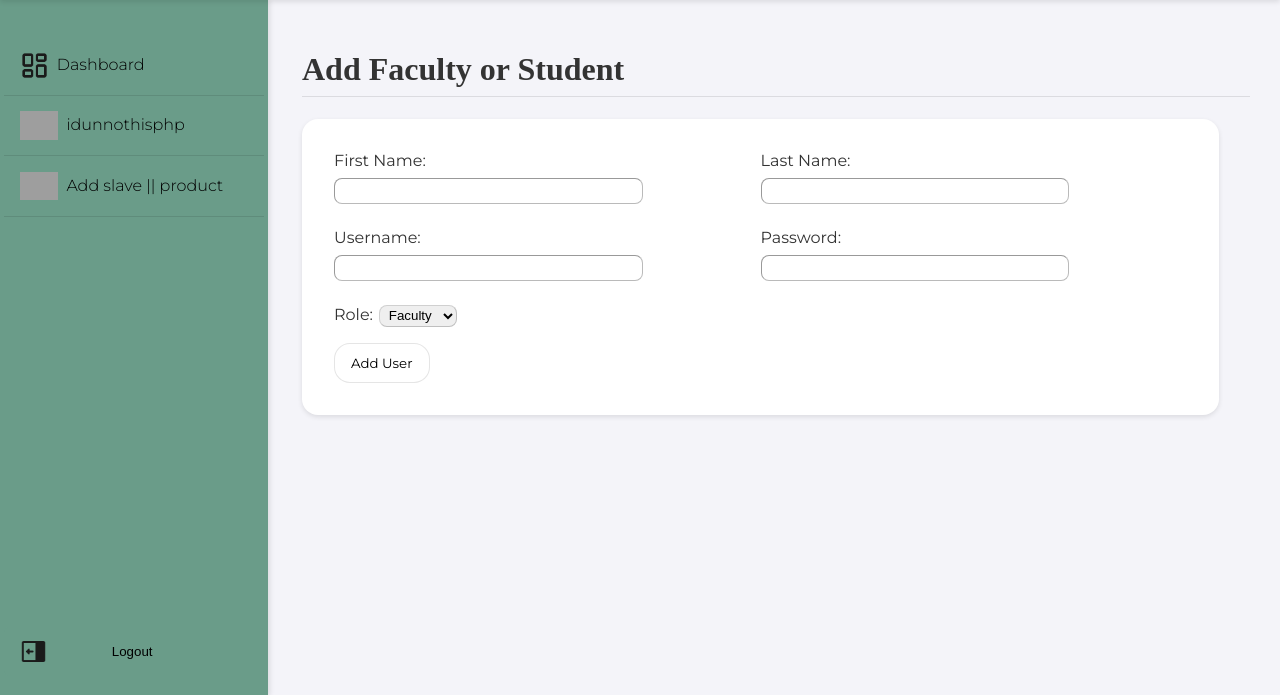
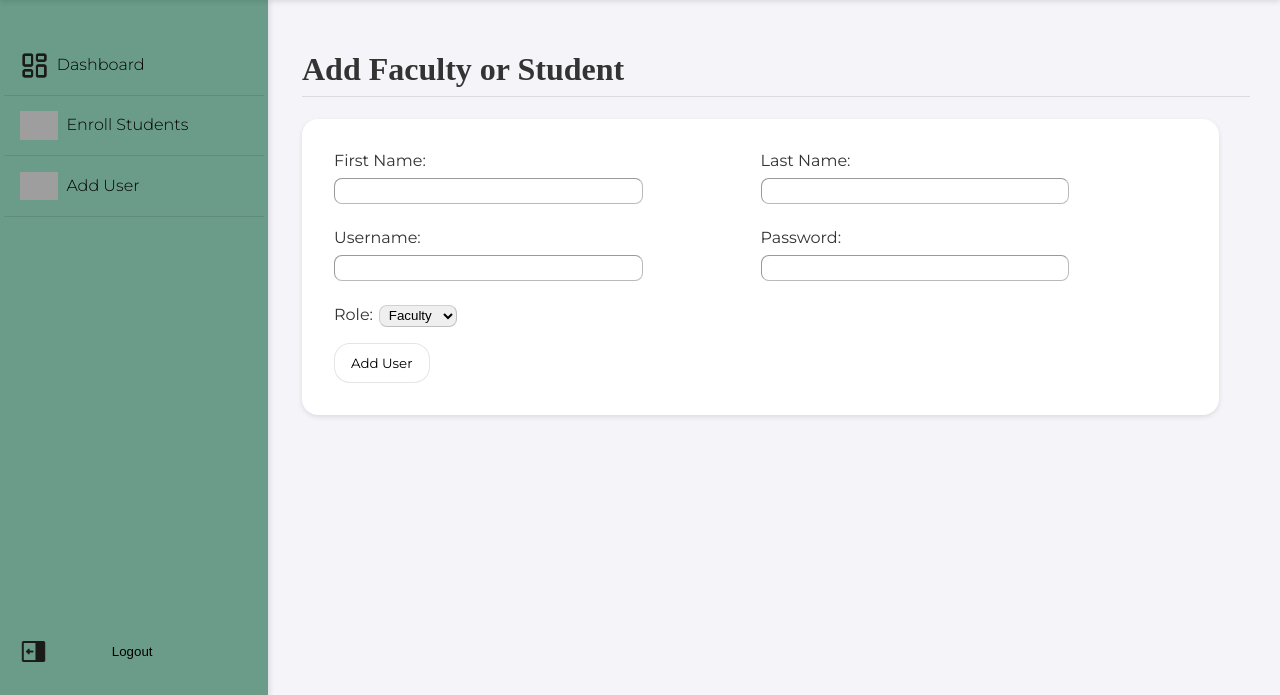
Before and after one commit to TheRealAngelo/GradeViewPortal, a PHP site: page /admin/admincreate.php in a window 1280 px wide. Shown: the part 86-781 px from the top of the page. Run offline with PHP 8.4, Linux system fonts and the light colour scheme; some web fonts are replaced; grey boxes are pictures that could not be loaded.

Commit message:
changed sidebar names

```diff
--- a/src/admin/sidebar.php
+++ b/src/admin/sidebar.php
@@ -10,8 +10,8 @@
     </style>
         <ul>
             <li><a href="dashboard.php"><img src="../../assets/icons/icons8-dashboard-96.png">Dashboard</a></li>
-            <li><a href="adminenroll.php" class="active"><img src="../../assets/icons/icons8-assessment-100.png">idunnothisphp</a></li>
-            <li><a href="admincreate.php" class="active"><img src="../../assets/icons/icons8-assessment-100.png">Add slave || product</a></li>
+            <li><a href="adminenroll.php" class="active"><img src="../../assets/icons/icons8-assessment-100.png">Enroll Students</a></li>
+            <li><a href="admincreate.php" class="active"><img src="../../assets/icons/icons8-assessment-100.png">Add User</a></li>
         </ul>
         <form method="POST" action="../logout.php">
             <button type="submit" class="logout"><img src="../../assets/icons/icons8-log-out-90.png">Logout</button>
```
